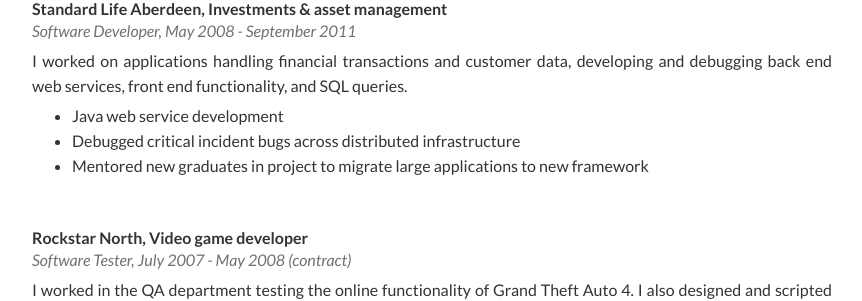
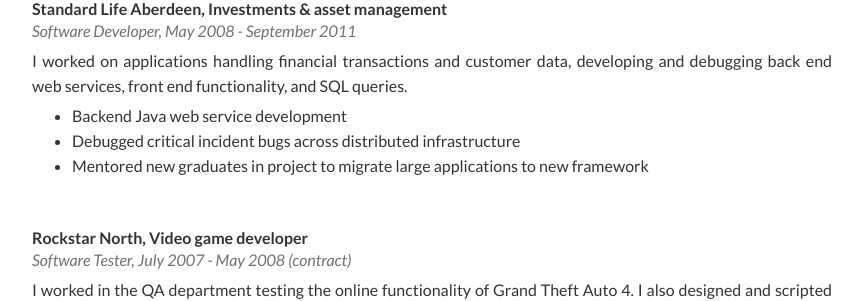
Before and after one commit to pekoto-zz/pekoto.github.io, a Jekyll site: the page built from index.md, in a window 1280 px wide and 900 px high, scrolled down 3279 px. Shown: the part 154-455 px from the top of the window, without its empty margins (68-930 px from the left). Built offline with Jekyll 4.4.1, drawn with Linux system fonts in a browser that asks for light colours.

Commit message:
Wording tweak

```diff
--- a/_data/experience.yml
+++ b/_data/experience.yml
@@ -22,7 +22,7 @@
   description: | # this will include new lines to allow paragraphs
     I worked on applications handling financial transactions and customer data, developing and debugging back end web services, front end functionality, and SQL queries.
   achievements:
-    - item: Java web service development
+    - item: Backend Java web service development
     - item: Debugged critical incident bugs across distributed infrastructure
     - item: Mentored new graduates in project to migrate large applications to new framework
 
```
